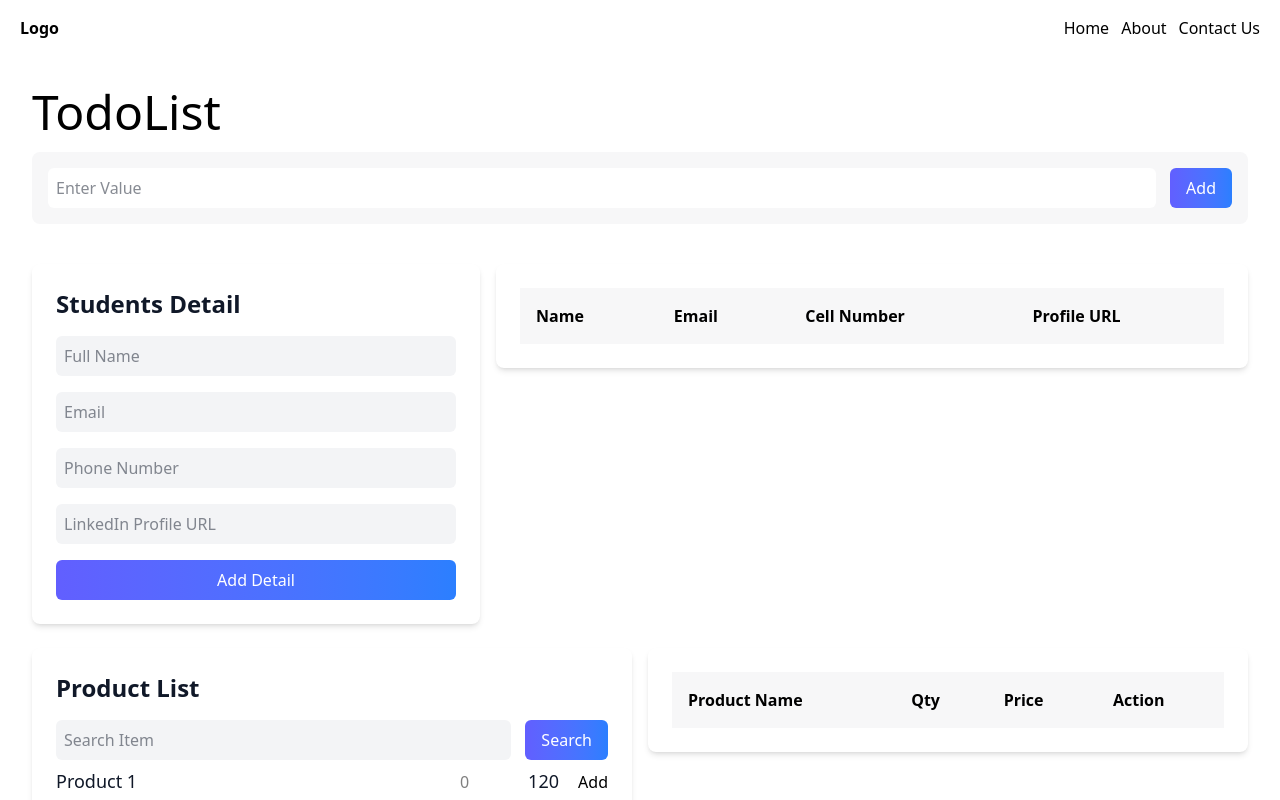
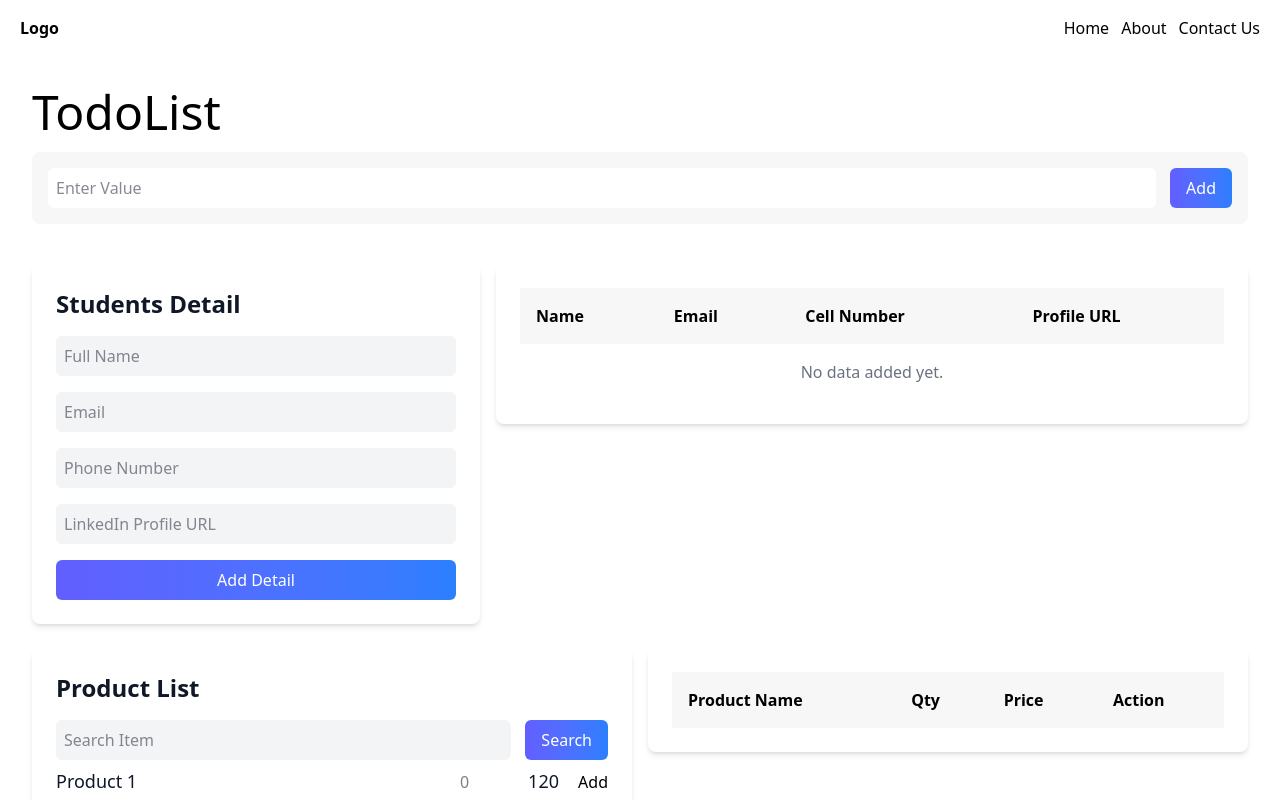
Before and after one commit to fanims/my-app, a React (Vite) app: page /invoice in a window 1280 px wide. Shown: the top 800 px of the page. Built offline with nearby package versions, Linux system fonts and the light colour scheme.

Commit message:
create invoice section

```diff
--- a/src/components/studentrecord/StudentRecord.jsx
+++ b/src/components/studentrecord/StudentRecord.jsx
@@ -79,6 +79,13 @@ function StudentRecord() {
                   </td>
                 </tr>
               ))}
+              {stdetail.length === 0 && (
+                <tr>
+                  <td colSpan={4} className='p-4 text-center text-gray-500'>
+                    No data added yet.
+                  </td>
+                </tr>
+              )}
             </tbody>
           </table>
         </div>
```
